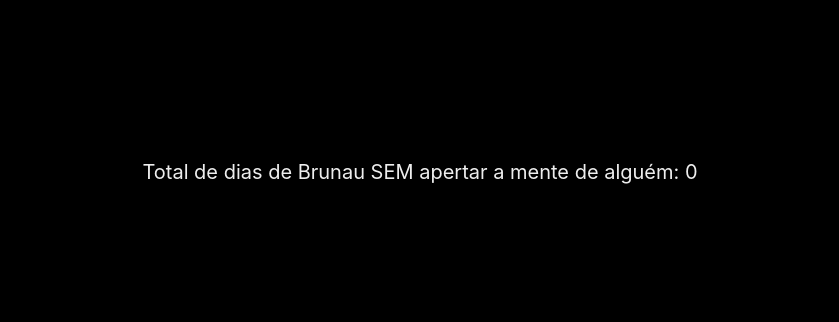
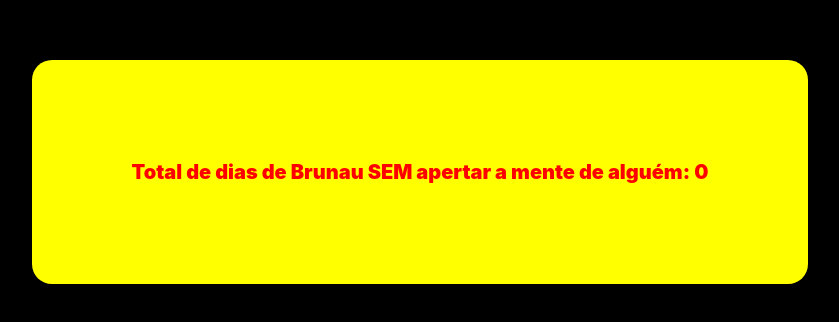
Before and after one commit to brunolbahiense/brunau, a Next.js app: page / in a window 1280 px wide. Shown: the part 228-550 px from the top of the page, without its empty margins (220-1059 px from the left). Built offline with nearby package versions, Linux system fonts and the light colour scheme.

Commit message:
box added

```diff
--- a/src/components/Main/index.tsx
+++ b/src/components/Main/index.tsx
@@ -2,10 +2,11 @@ import * as S from './styles'
 
 const Main = () => (
   <S.Wrapper>
-    <S.Title></S.Title>
-    <S.Description>
-      Total de dias de Brunau SEM apertar a mente de alguém: 0
-    </S.Description>
+    <S.Box>
+      <S.Description>
+        Total de dias de Brunau SEM apertar a mente de alguém: 0
+      </S.Description>
+    </S.Box>
   </S.Wrapper>
 )
 
--- a/src/components/Main/styles.ts
+++ b/src/components/Main/styles.ts
@@ -2,7 +2,7 @@ import styled from 'styled-components'
 
 export const Wrapper = styled.main`
   background-color: #000;
-  color: #eee;
+  color: red;
   width: 100%;
   height: 100%;
   padding: 3rem;
@@ -24,10 +24,16 @@ export const Title = styled.h1`
 
 export const Description = styled.h2`
   font-size: 2rem;
-  font-weight: 400;
+  font-weight: 900;
 `
 
 export const Illustration = styled.img`
   margin-top: 3rem;
   width: min(30rem, 100%);
 `
+
+export const Box = styled.div`
+  background-color: yellow;
+  padding: 10rem;
+  border-radius: 20px;
+`
```
